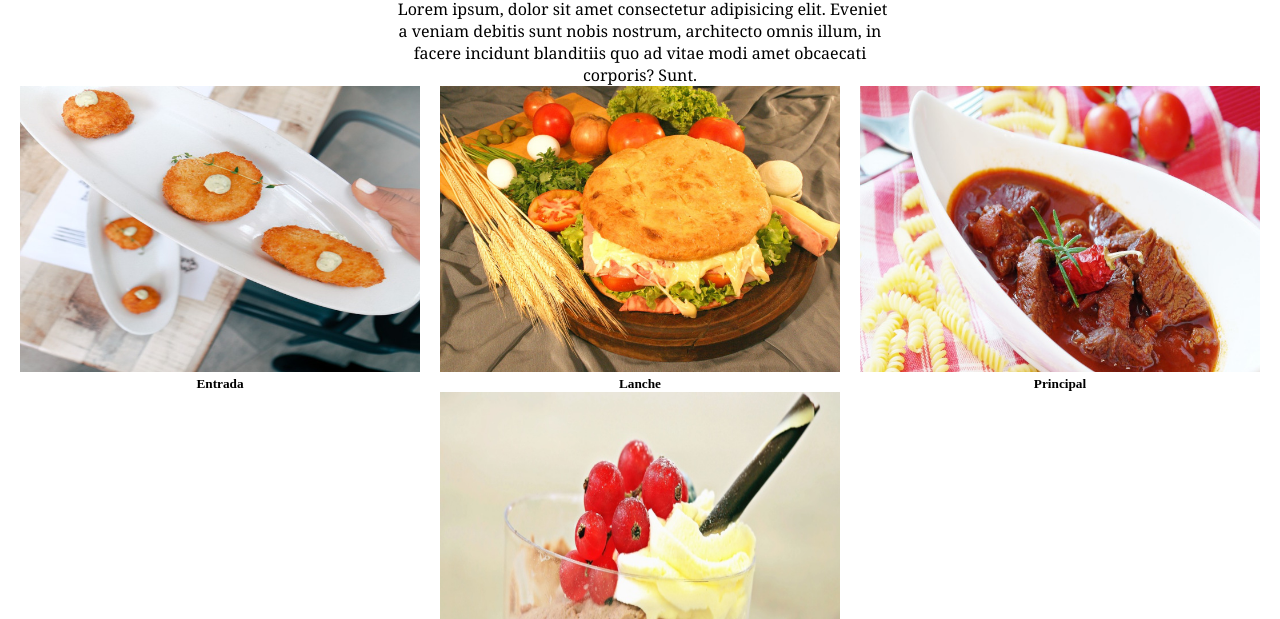
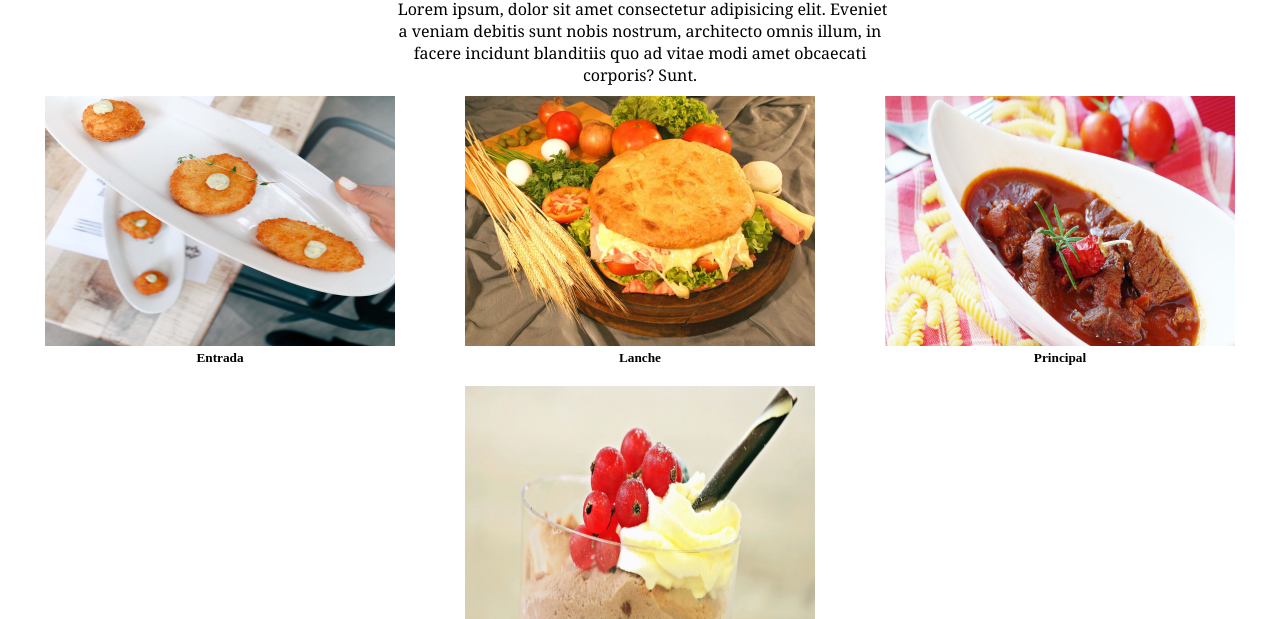
Before and after one commit to Anegue-Albq/Aula5, a plain HTML site: page index.html in a window 1280 px wide. Shown: the part 175-794 px from the top of the page. Drawn offline with Linux system fonts and the light colour scheme.

Commit message:
completo

```diff
--- a/style.css
+++ b/style.css
@@ -62,16 +62,16 @@ section{
 }
 
 section div{
-    flex-basis: 100px;
-    margin: 0 auto ;
+    flex-basis: 350px;
+    margin: 10px ;
 }
 
 section div img{
-    width: 400px;
+    width: 100%;
 }
 
 h5{
-    margin: 0 auto ;
+    margin: 0 ;
     text-align:center ;
 }
 
```
